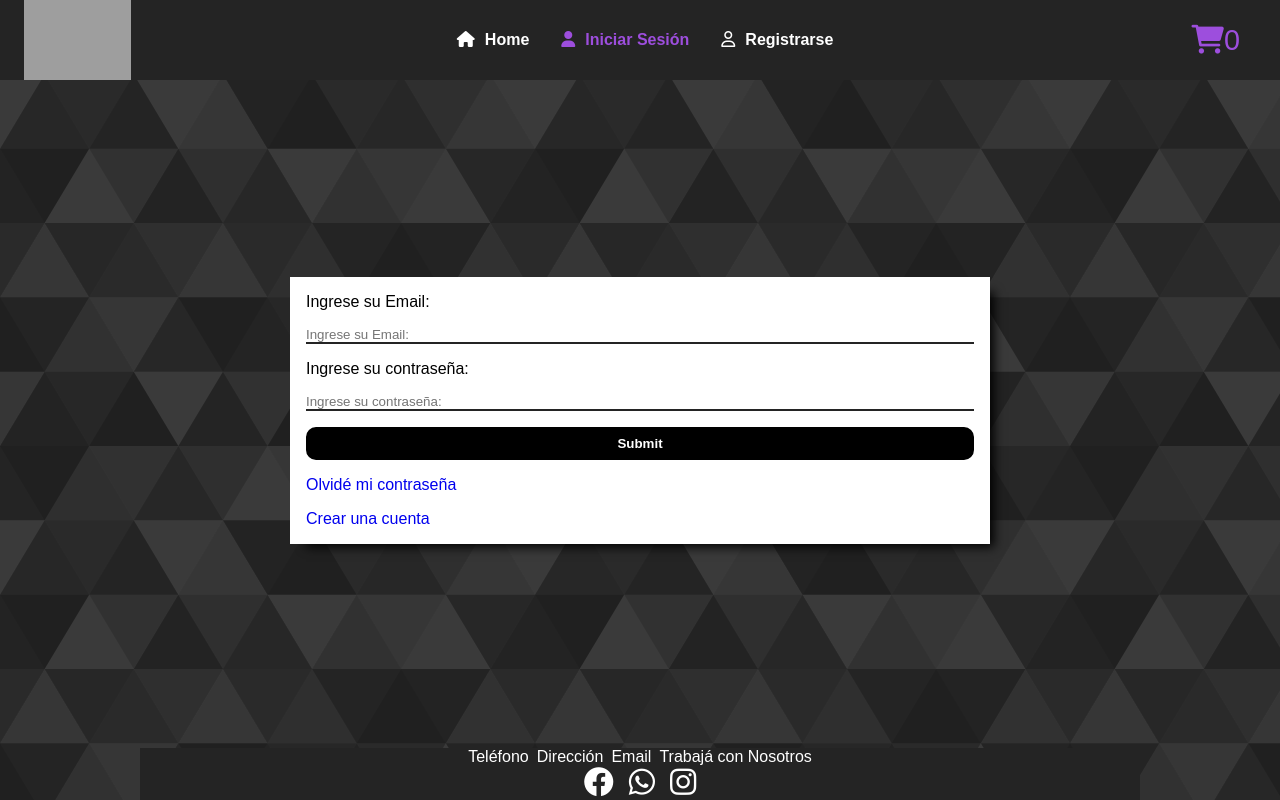
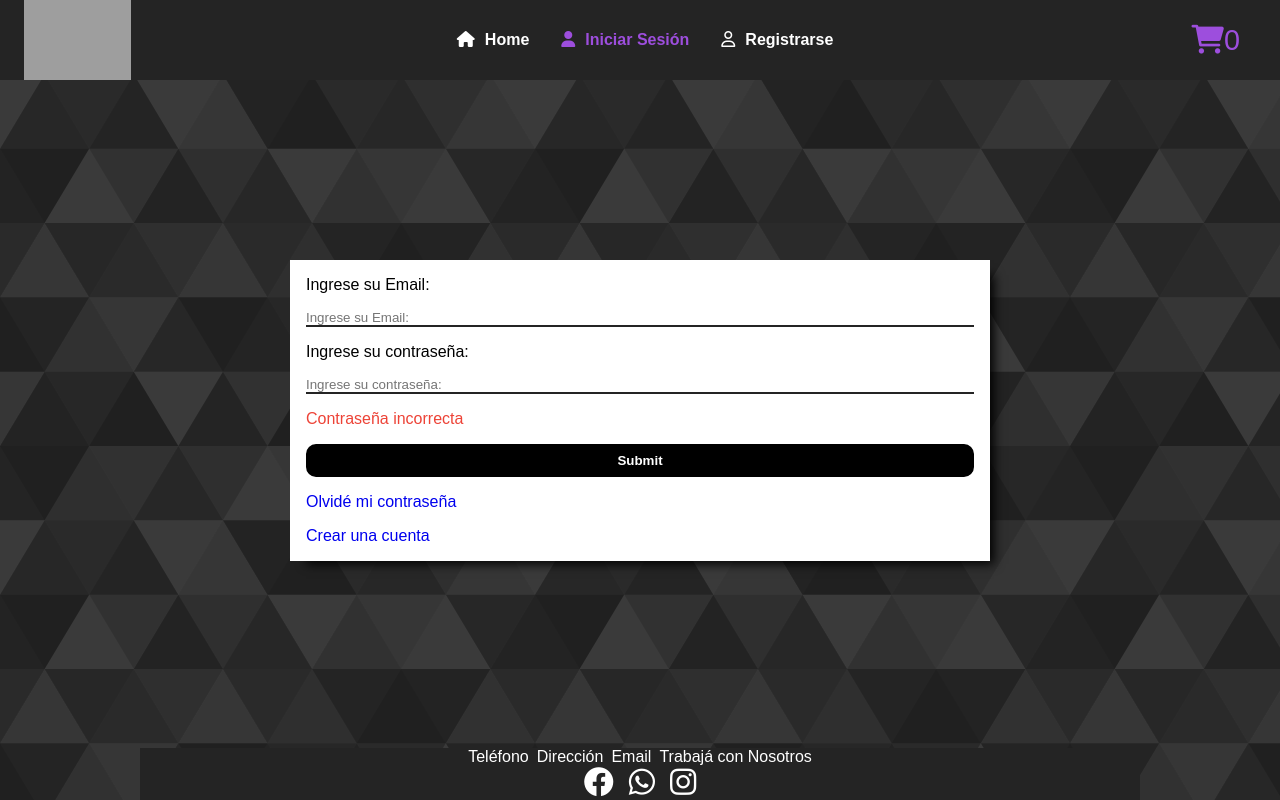
Before and after one commit to LucasS2k/NextCLTHNG, a React (Create React App) app: page /login in a window 1280 px wide. Built offline with nearby package versions, Linux system fonts and the light colour scheme; grey boxes are pictures that could not be loaded.

Commit message:
login wrong password

```diff
--- a/src/components/Login.js
+++ b/src/components/Login.js
@@ -1,6 +1,6 @@
 import React, { useState } from "react";
 import axios from "axios";
-import { InputStyled } from "../styles/FormStyles";
+import { ErrorStyled, InputStyled } from "../styles/FormStyles";
 import { LoginStyled } from "../styles/LoginStyles";
 import { setCurrentUser } from "../redux/user/userSlice";
 import { useDispatch } from "react-redux";
@@ -8,6 +8,7 @@ import { FormStyled } from "../styles/FormStyles";
 import { redirect } from "react-router-dom";
 const Login = () => {
   const dispatch = useDispatch();
+  const [wrong, setIsWrong] = useState(false);
   const [formData, setFormData] = useState({
     email: "",
     password: "",
@@ -31,7 +32,10 @@ const Login = () => {
 
         dispatch(setCurrentUser(user));
         redirect("/home");
+        setIsWrong(false);
         console.log("Sesion iniciada", user);
+      } else if (response.status === 401) {
+        setIsWrong(true);
       }
     } catch (error) {
       console.error("Inicio de sesion fallido", error);
@@ -57,6 +61,11 @@ const Login = () => {
           value={formData.password}
           onChange={handleChange}
         />
+        {setIsWrong ? (
+          <div>
+            <ErrorStyled>Contraseña incorrecta</ErrorStyled>
+          </div>
+        ) : null}
         <input type="submit" className="submitbutton" />
 
         <a href="/login">Olvidé mi contraseña</a>
```
